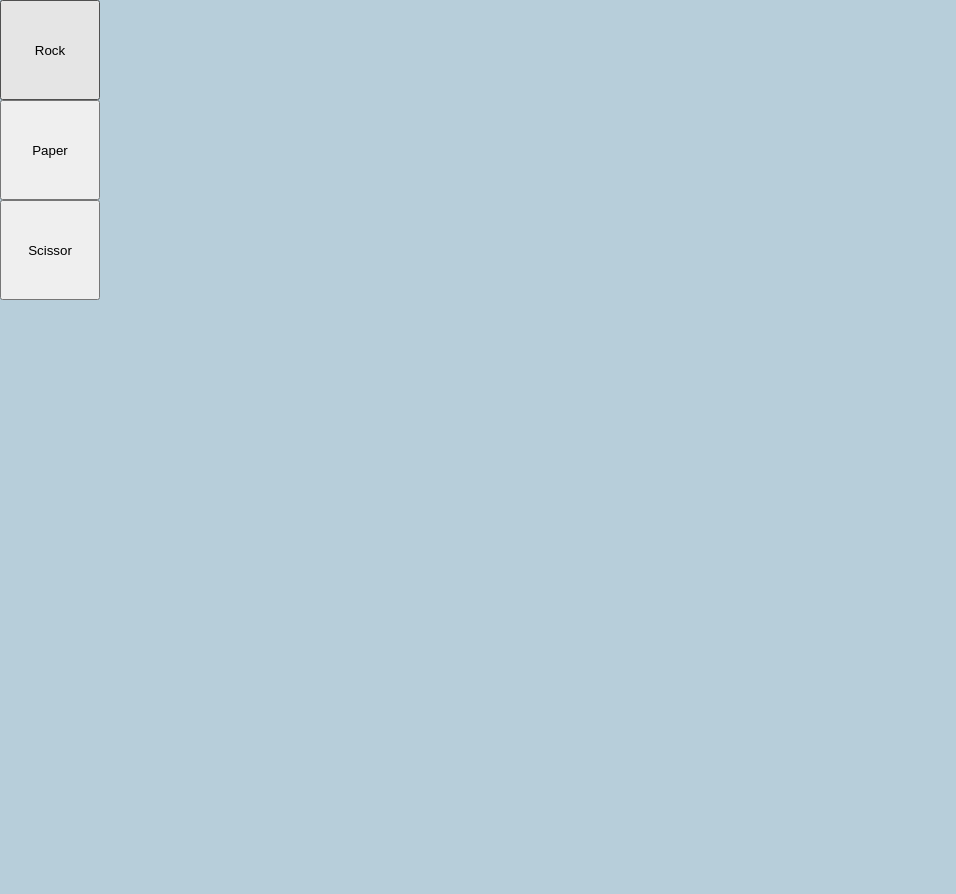
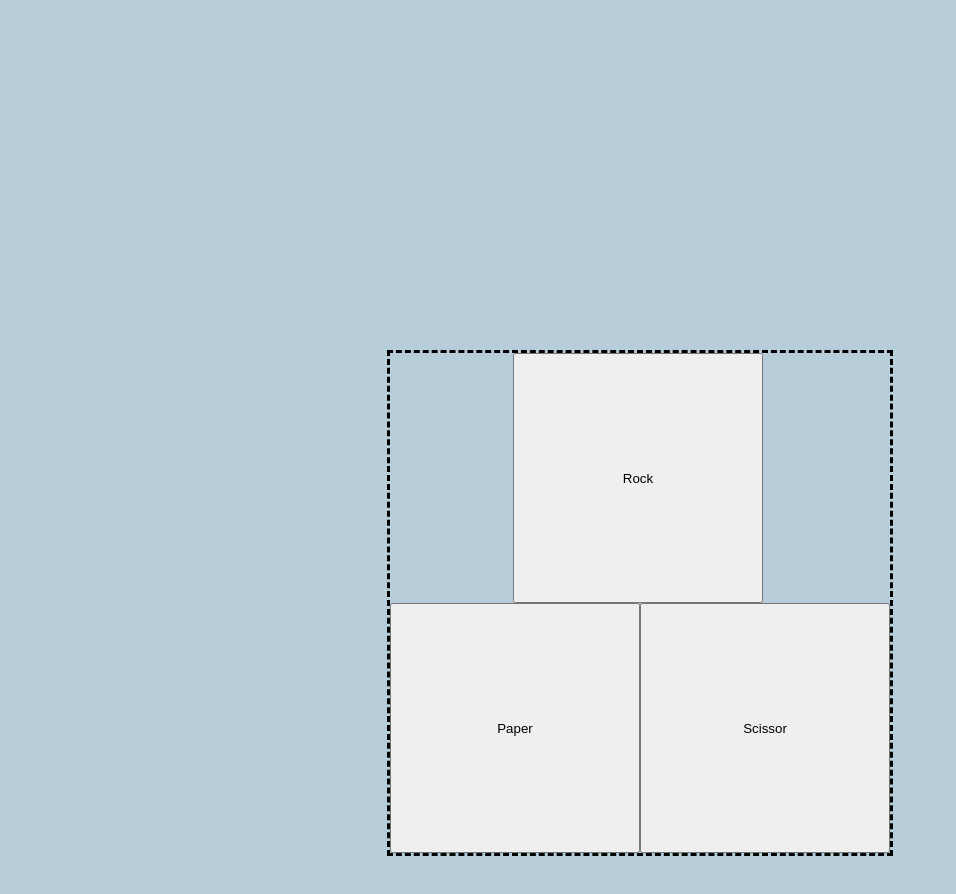
Before and after one commit to Stathis92/rpsgame, a plain HTML site: page index.html in a window 1280 px wide. Shown: the whole page, without its empty margins (0-956 px from the left). Before the commit the page ends 800 px from the top, so only its background shows below. Drawn offline with Linux system fonts and the light colour scheme.

Commit message:
Align the basic contents of the page

```diff
--- a/index.html
+++ b/index.html
@@ -8,21 +8,20 @@
   </head>
 
   <body>
+    <div class="pageContainer">
       <div id="score" class="score"></div>
 
       <div class="playerPick">
-      <div></div>
         <button id="Rock">Rock</button>
-      <div></div>
+        <div>&nbsp;</div> <!--EMPTY DIV-->
         <button id="Paper">Paper</button>
-      <div></div>
         <button id="Scissor">Scissor</button>
       </div>
 
       <div id="results" class="results"></div>
 
       <div id="endResults" class="endResults"></div>
-
+    </div>
     <script src="script.js"></script>
   </body>
 </html>
--- a/style.css
+++ b/style.css
@@ -1,6 +1,7 @@
 * {
   padding: 0;
   margin: 0;
+  max-height: 980px;
 }
 
 body {
@@ -9,6 +10,32 @@
 }
 
 button {
-    height: 100px;
-    width: 100px;
+  height: 250px;
+  width: 250px;
 }
+
+
+.pageContainer {
+    display: flex;
+    align-items: center;
+    flex-direction: column;
+    gap: 250px;
+}
+
+.playerPick {
+    display: flex;
+    align-items: center;
+    flex-wrap: wrap;
+    justify-content: center;
+    border-style: dashed;
+    max-width: 500px;
+}
+
+.empty {
+
+}
+
+.score {
+    padding-top: 100px;
+    min-height: 15%;
+}
```
Lines whose indentation alone changed are shown as unchanged.
